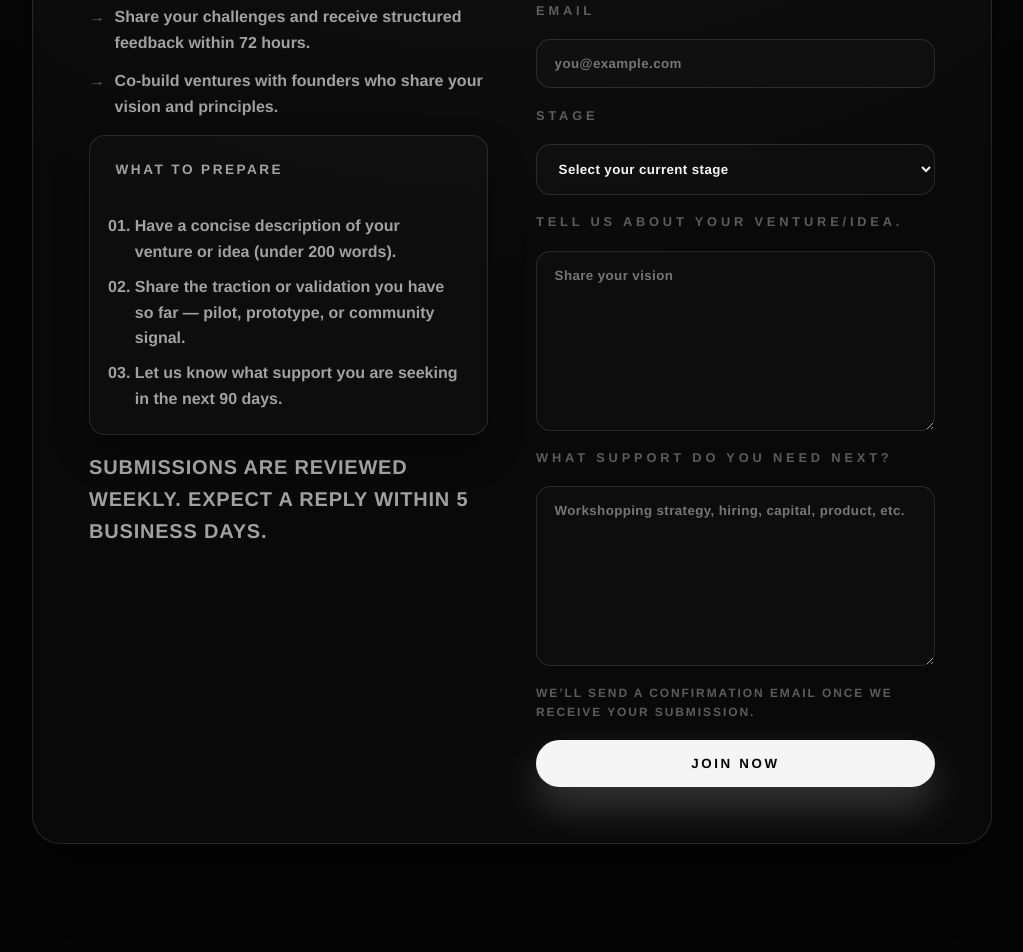
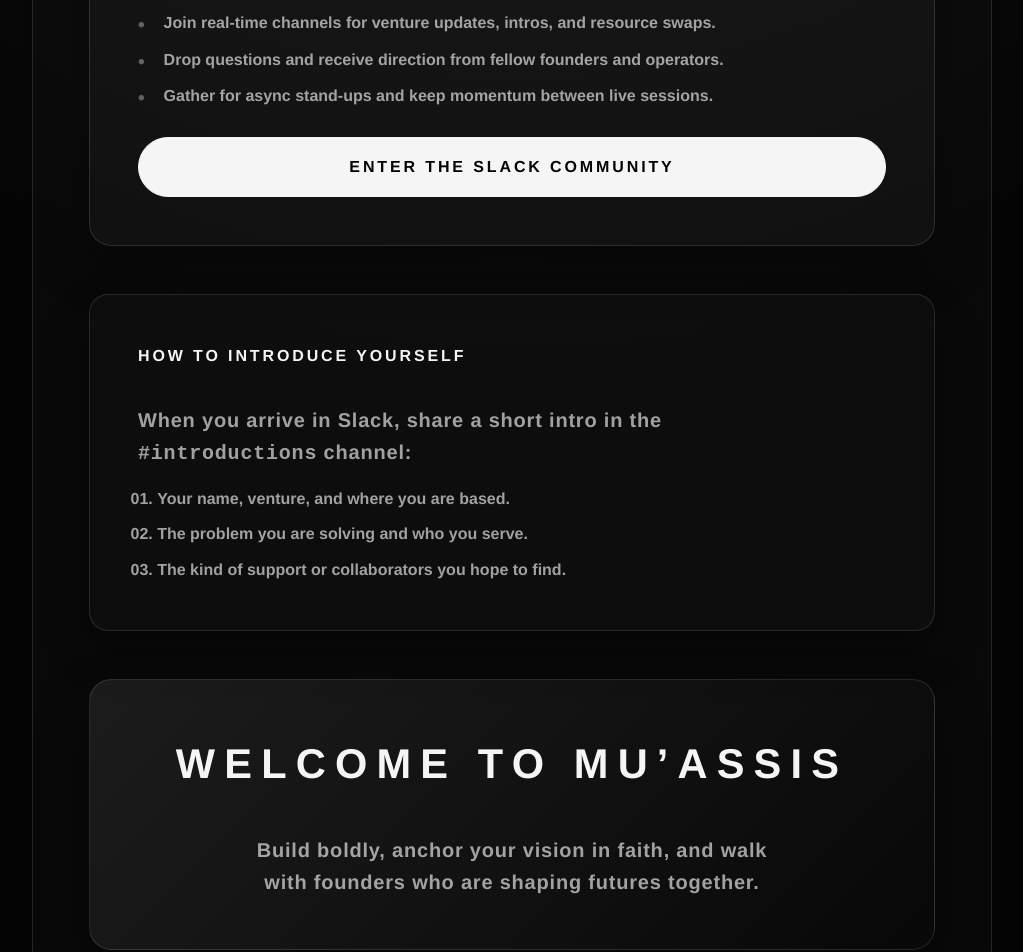
Before and after one commit to oeymg/muassis, a Next.js app: page /join in a window 1280 px wide. Shown: the part 740-1692 px from the top of the page, without its empty margins (128-1151 px from the left). Built offline with nearby package versions, Linux system fonts and the light colour scheme.

Commit message:
Muassis v1

```diff
--- a/app/globals.css
+++ b/app/globals.css
@@ -415,161 +415,6 @@
   opacity: 0.95;
 }
 
-.community-metrics {
-  display: grid;
-  gap: 1.2rem;
-  grid-template-columns: repeat(auto-fit, minmax(160px, 1fr));
-}
-
-.metric-card {
-  border: 1px solid var(--border);
-  border-radius: 1rem;
-  padding: 1.4rem 1.6rem;
-  background: rgba(255, 255, 255, 0.02);
-  display: grid;
-  gap: 0.6rem;
-  box-shadow: 0 18px 36px rgba(0, 0, 0, 0.28);
-}
-
-.metric-value {
-  font-size: clamp(1.6rem, 3.5vw, 2.3rem);
-  letter-spacing: 0.18em;
-  text-transform: uppercase;
-}
-
-.metric-label {
-  color: var(--muted);
-  font-size: 0.95rem;
-  letter-spacing: 0.04em;
-}
-
-.community-timeline {
-  display: grid;
-  gap: 1.4rem;
-}
-
-.community-timeline h2 {
-  font-size: clamp(1.5rem, 3vw, 2.1rem);
-  letter-spacing: 0.12em;
-  text-transform: uppercase;
-}
-
-.community-timeline ol {
-  list-style: none;
-  counter-reset: steps;
-  display: grid;
-  gap: 1rem;
-  padding-left: 0;
-}
-
-.community-timeline li {
-  position: relative;
-  padding-left: 3.2rem;
-  border-left: 1px solid var(--border);
-  padding-bottom: 1.4rem;
-}
-
-.community-timeline li:last-child {
-  padding-bottom: 0;
-}
-
-.community-timeline li::before {
-  counter-increment: steps;
-  content: counter(steps);
-  position: absolute;
-  left: -0.05rem;
-  top: -0.2rem;
-  border: 1px solid var(--border);
-  border-radius: 50%;
-  width: 2.2rem;
-  height: 2.2rem;
-  display: grid;
-  place-items: center;
-  background: rgba(255, 255, 255, 0.05);
-  font-size: 0.9rem;
-  letter-spacing: 0.12em;
-}
-
-.timeline-step {
-  text-transform: uppercase;
-  letter-spacing: 0.24em;
-  font-size: 0.9rem;
-}
-
-.community-timeline p {
-  color: var(--muted);
-  margin-top: 0.4rem;
-}
-
-.join-section {
-  display: grid;
-  gap: clamp(2rem, 5vw, 3rem);
-}
-
-.join-layout {
-  display: grid;
-  grid-template-columns: repeat(auto-fit, minmax(260px, 1fr));
-  gap: clamp(2rem, 4vw, 3rem);
-  align-items: start;
-}
-
-.join-copy {
-  display: grid;
-  gap: 1rem;
-  color: var(--muted);
-}
-
-.join-copy p {
-  color: var(--muted);
-}
-
-.join-benefits {
-  list-style: none;
-  display: grid;
-  gap: 0.8rem;
-  padding-left: 0;
-}
-
-.join-benefits li {
-  position: relative;
-  padding-left: 1.6rem;
-  color: var(--muted);
-}
-
-.join-benefits li::before {
-  content: '→';
-  position: absolute;
-  left: 0;
-  color: var(--accent);
-  font-size: 1rem;
-}
-
-.join-note {
-  font-size: 0.8rem;
-  letter-spacing: 0.14em;
-  text-transform: uppercase;
-  color: var(--accent);
-}
-
-@media (max-width: 768px) {
-  .cta-section {
-    flex-direction: column;
-    align-items: stretch;
-  }
-
-  .cta-button {
-    width: 100%;
-  }
-
-  .pillars-grid,
-  .community-grid,
-  .community-metrics,
-  .community-timeline ol,
-  .join-layout {
-    grid-template-columns: 1fr;
-  }
-}
-
 .hero-grid {
   display: grid;
   grid-template-columns: repeat(auto-fit, minmax(260px, 1fr));
@@ -629,65 +474,6 @@
   font-size: 0.95rem;
 }
 
-.impact {
-  display: grid;
-  gap: 2rem;
-}
-
-.impact-grid {
-  display: grid;
-  gap: 1.4rem;
-  grid-template-columns: repeat(auto-fit, minmax(200px, 1fr));
-}
-
-.stat-card {
-  border: 1px solid var(--border);
-  border-radius: 1.1rem;
-  padding: 1.8rem 1.6rem;
-  background: rgba(255, 255, 255, 0.02);
-  display: grid;
-  gap: 0.6rem;
-  box-shadow: 0 20px 40px rgba(0, 0, 0, 0.3);
-}
-
-.stat-value {
-  font-size: clamp(1.8rem, 4vw, 2.4rem);
-  letter-spacing: 0.18em;
-  text-transform: uppercase;
-}
-
-.stat-label {
-  color: var(--muted);
-  letter-spacing: 0.04em;
-}
-
-.focus {
-  display: grid;
-  gap: 2.4rem;
-}
-
-.focus-grid {
-  display: grid;
-  gap: 1.5rem;
-  grid-template-columns: repeat(auto-fit, minmax(220px, 1fr));
-}
-
-.focus-card {
-  border: 1px solid var(--border);
-  border-radius: 1.2rem;
-  padding: 1.8rem;
-  background: rgba(255, 255, 255, 0.03);
-  display: grid;
-  gap: 0.8rem;
-  box-shadow: 0 22px 44px rgba(0, 0, 0, 0.32);
-}
-
-.focus-card h3 {
-  text-transform: uppercase;
-  letter-spacing: 0.22em;
-  font-size: 0.95rem;
-}
-
 .journey {
   display: grid;
   gap: 1.6rem;
@@ -735,39 +521,8 @@
   font-size: 0.9rem;
 }
 
-.focus-card p,
 .journey p {
   color: var(--muted);
-}
-
-.testimonial-grid {
-  display: grid;
-  gap: 1.5rem;
-  grid-template-columns: repeat(auto-fit, minmax(240px, 1fr));
-}
-
-.testimonial {
-  border: 1px solid var(--border);
-  border-radius: 1.3rem;
-  padding: 1.8rem;
-  background: rgba(255, 255, 255, 0.02);
-  box-shadow: 0 22px 44px rgba(0, 0, 0, 0.32);
-  display: grid;
-  gap: 1.2rem;
-}
-
-.testimonial p {
-  color: var(--muted);
-  font-style: italic;
-}
-
-.testimonial cite {
-  display: grid;
-  gap: 0.2rem;
-  text-transform: uppercase;
-  letter-spacing: 0.16em;
-  font-size: 0.75rem;
-  color: var(--accent);
 }
 
 .collaboration-grid {
@@ -796,23 +551,157 @@
   color: var(--muted);
 }
 
-.form-guidance {
-  border: 1px solid var(--border);
-  border-radius: 1rem;
-  padding: 1.4rem 1.6rem;
-  background: rgba(255, 255, 255, 0.02);
-  box-shadow: 0 18px 36px rgba(0, 0, 0, 0.26);
+.community-timeline {
   display: grid;
-  gap: 0.8rem;
+  gap: 1.4rem;
 }
 
-.form-guidance h2 {
+.community-timeline h2 {
+  font-size: clamp(1.5rem, 3vw, 2.1rem);
+  letter-spacing: 0.12em;
+  text-transform: uppercase;
+}
+
+.community-timeline ol {
+  list-style: none;
+  counter-reset: steps;
+  display: grid;
+  gap: 1rem;
+  padding-left: 0;
+}
+
+.community-timeline li {
+  position: relative;
+  padding-left: 3.2rem;
+  border-left: 1px solid var(--border);
+  padding-bottom: 1.4rem;
+}
+
+.community-timeline li:last-child {
+  padding-bottom: 0;
+}
+
+.community-timeline li::before {
+  counter-increment: steps;
+  content: counter(steps);
+  position: absolute;
+  left: -0.05rem;
+  top: -0.2rem;
+  border: 1px solid var(--border);
+  border-radius: 50%;
+  width: 2.2rem;
+  height: 2.2rem;
+  display: grid;
+  place-items: center;
+  background: rgba(255, 255, 255, 0.05);
+  font-size: 0.9rem;
+  letter-spacing: 0.12em;
+}
+
+.community-timeline p {
+  color: var(--muted);
+  margin-top: 0.4rem;
+}
+
+.join-section {
+  display: grid;
+  gap: clamp(2rem, 5vw, 3rem);
+}
+
+.join-overview {
+  display: grid;
+  gap: clamp(2rem, 4vw, 3rem);
+}
+
+.slack-banner {
+  border: 1px solid var(--border);
+  border-radius: 1.4rem;
+  padding: clamp(2rem, 5vw, 3rem);
+  background: rgba(255, 255, 255, 0.03);
+  box-shadow: 0 24px 48px rgba(0, 0, 0, 0.34);
+  display: grid;
+  gap: 1.75rem;
+}
+
+.slack-copy {
+  display: grid;
+  gap: 1rem;
+}
+
+.slack-copy h2 {
   text-transform: uppercase;
   letter-spacing: 0.18em;
-  font-size: 0.85rem;
+  font-size: clamp(1.6rem, 4vw, 2.2rem);
 }
 
-.form-guidance ol {
+.slack-copy p {
+  color: var(--muted);
+}
+
+.slack-highlights {
+  list-style: none;
+  display: grid;
+  gap: 0.7rem;
+  padding-left: 0;
+}
+
+.slack-highlights li {
+  position: relative;
+  padding-left: 1.6rem;
+  color: var(--muted);
+}
+
+.slack-highlights li::before {
+  content: '•';
+  position: absolute;
+  left: 0;
+  color: var(--accent);
+  font-size: 1.2rem;
+}
+
+.slack-button {
+  display: inline-flex;
+  align-items: center;
+  justify-content: center;
+  padding: 1rem 2.4rem;
+  border-radius: 999px;
+  border: 1px solid var(--foreground);
+  background: var(--foreground);
+  color: #030303;
+  font-weight: 700;
+  letter-spacing: 0.18em;
+  text-transform: uppercase;
+  transition: transform 0.25s ease, box-shadow 0.25s ease, opacity 0.25s ease;
+}
+
+.slack-button:hover,
+.slack-button:focus-visible {
+  transform: translateY(-3px);
+  box-shadow: 0 28px 56px rgba(245, 245, 245, 0.28);
+  opacity: 0.95;
+}
+
+.join-guidance {
+  border: 1px solid var(--border);
+  border-radius: 1.2rem;
+  padding: clamp(2rem, 4vw, 3rem);
+  background: rgba(255, 255, 255, 0.02);
+  box-shadow: 0 22px 44px rgba(0, 0, 0, 0.32);
+  display: grid;
+  gap: 1rem;
+}
+
+.join-guidance h2 {
+  text-transform: uppercase;
+  letter-spacing: 0.18em;
+  font-size: 1rem;
+}
+
+.join-guidance p {
+  color: var(--muted);
+}
+
+.join-guidance ol {
   list-style: decimal-leading-zero;
   padding-left: 1.2rem;
   display: grid;
@@ -820,35 +709,32 @@
   color: var(--muted);
 }
 
-.form-title {
-  text-transform: uppercase;
-  letter-spacing: 0.18em;
-  font-size: 0.9rem;
-  margin-bottom: 0.5rem;
+.join-welcome {
+  border: 1px solid var(--border);
+  border-radius: 1.4rem;
+  padding: clamp(2.2rem, 5vw, 3.2rem);
+  background: linear-gradient(135deg, rgba(255, 255, 255, 0.08), rgba(255, 255, 255, 0));
+  box-shadow: 0 26px 52px rgba(0, 0, 0, 0.38);
+  text-align: center;
+  display: grid;
+  gap: 1rem;
 }
 
-select {
-  width: 100%;
-  padding: 1rem 1.1rem;
-  border: 1px solid var(--border);
-  background: rgba(255, 255, 255, 0.02);
-  color: var(--foreground);
-  font-family: inherit;
-  font-weight: inherit;
-  letter-spacing: 0.03em;
-  border-radius: 0.9rem;
-  transition: border-color 0.2s ease, background 0.2s ease;
+.join-welcome h2 {
+  text-transform: uppercase;
+  letter-spacing: 0.22em;
+  font-size: clamp(1.8rem, 4.5vw, 2.6rem);
 }
 
-select:focus {
-  outline: none;
-  border-color: rgba(245, 245, 245, 0.35);
-  background: rgba(255, 255, 255, 0.05);
+.join-welcome p {
+  color: var(--muted);
+  max-width: 48ch;
+  margin: 0 auto;
 }
 
-.form-status {
-  font-size: 0.75rem;
-  letter-spacing: 0.16em;
+.join-note {
+  font-size: 0.8rem;
+  letter-spacing: 0.14em;
   text-transform: uppercase;
   color: var(--accent);
 }
@@ -863,11 +749,19 @@
     grid-template-columns: 1fr;
   }
 
-  .impact-grid,
-  .focus-grid,
-  .testimonial-grid,
-  .collaboration-grid {
+  .pillars-grid,
+  .community-grid,
+  .collaboration-grid,
+  .community-timeline ol {
     grid-template-columns: 1fr;
+  }
+
+  .join-welcome {
+    padding: 2rem;
+  }
+
+  .slack-banner {
+    padding: 1.75rem;
   }
 
   .journey li {
--- a/app/join/page.tsx
+++ b/app/join/page.tsx
@@ -1,100 +1,64 @@
+import Link from 'next/link';
 import type { Metadata } from 'next';
 
 export const metadata: Metadata = {
   title: 'Join'
 };
 
-const benefits = [
-  'Access curated founder circles and themed working sessions.',
-  'Get matched with mentors, service partners, and values-aligned investors.',
-  'Share your challenges and receive structured feedback within 72 hours.',
-  'Co-build ventures with founders who share your vision and principles.'
+const slackHighlights = [
+  'Join real-time channels for venture updates, intros, and resource swaps.',
+  'Drop questions and receive direction from fellow founders and operators.',
+  'Gather for async stand-ups and keep momentum between live sessions.'
 ];
-
-const prepSteps = [
-  'Have a concise description of your venture or idea (under 200 words).',
-  'Share the traction or validation you have so far — pilot, prototype, or community signal.',
-  'Let us know what support you are seeking in the next 90 days.'
-];
-
-const stages = ['Idea', 'MVP', 'In Market', 'Scale'];
 
 export default function JoinPage() {
   return (
     <section className="section join-section">
       <h1>Join the Muslim Founders Club</h1>
-      <div className="join-layout">
-        <div className="join-copy">
+
+      <div className="slack-banner">
+        <div className="slack-copy">
+          <h2>Step inside our Slack community</h2>
           <p>
-            Tell us about the venture or idea you are nurturing. We review each submission, connect
-            you with the right circles, and invite you into forums that amplify your next move.
+            Mu’assis members gather on Slack to exchange insights, open doors, and stand shoulder to
+            shoulder as they build.
           </p>
-          <ul className="join-benefits">
-            {benefits.map((benefit) => (
-              <li key={benefit}>{benefit}</li>
+          <ul className="slack-highlights">
+            {slackHighlights.map((highlight) => (
+              <li key={highlight}>{highlight}</li>
             ))}
           </ul>
-          <div className="form-guidance">
-            <h2>What to prepare</h2>
-            <ol>
-              {prepSteps.map((step) => (
-                <li key={step}>{step}</li>
-              ))}
-            </ol>
-          </div>
-          <p className="join-note">Submissions are reviewed weekly. Expect a reply within 5 business days.</p>
+        </div>
+        <Link
+          className="slack-button"
+          href="https://join.slack.com/t/muassismuslim-2ea1047/shared_invite/zt-3dwd96j79-eERof5OJlSwL02mjbkGhYQ"
+          target="_blank"
+          rel="noreferrer"
+        >
+          Enter the Slack Community
+        </Link>
+      </div>
+
+      <div className="join-overview">
+        <div className="join-guidance">
+          <h2>How to introduce yourself</h2>
+          <p>
+            When you arrive in Slack, share a short intro in the <code>#introductions</code> channel:
+          </p>
+          <ol>
+            <li>Your name, venture, and where you are based.</li>
+            <li>The problem you are solving and who you serve.</li>
+            <li>The kind of support or collaborators you hope to find.</li>
+          </ol>
         </div>
 
-        <form aria-labelledby="join-form-heading">
-          <h2 id="join-form-heading" className="form-title">
-            Share your details
-          </h2>
-          <label htmlFor="name">Name</label>
-          <input id="name" name="name" type="text" placeholder="Your name" required />
-
-          <label htmlFor="email">Email</label>
-          <input
-            id="email"
-            name="email"
-            type="email"
-            placeholder="you@example.com"
-            required
-          />
-
-          <label htmlFor="stage">Stage</label>
-          <select id="stage" name="stage" defaultValue="" required>
-            <option value="" disabled>
-              Select your current stage
-            </option>
-            {stages.map((stage) => (
-              <option key={stage} value={stage}>
-                {stage}
-              </option>
-            ))}
-          </select>
-
-          <label htmlFor="venture">Tell us about your venture/idea.</label>
-          <textarea
-            id="venture"
-            name="venture"
-            placeholder="Share your vision"
-            required
-          />
-
-          <label htmlFor="support">What support do you need next?</label>
-          <textarea
-            id="support"
-            name="support"
-            placeholder="Workshopping strategy, hiring, capital, product, etc."
-            required
-          />
-
-          <div className="form-status" aria-live="polite">
-            We’ll send a confirmation email once we receive your submission.
-          </div>
-
-          <button type="submit">Join Now</button>
-        </form>
+        <div className="join-welcome">
+          <h2>Welcome to Mu’assis</h2>
+          <p>
+            Build boldly, anchor your vision in faith, and walk with founders who are shaping futures
+            together.
+          </p>
+        </div>
       </div>
     </section>
   );
```
Also changed, not shown: app/community/page.tsx (+0 -54 lines), app/page.tsx (+10 -58 lines).
